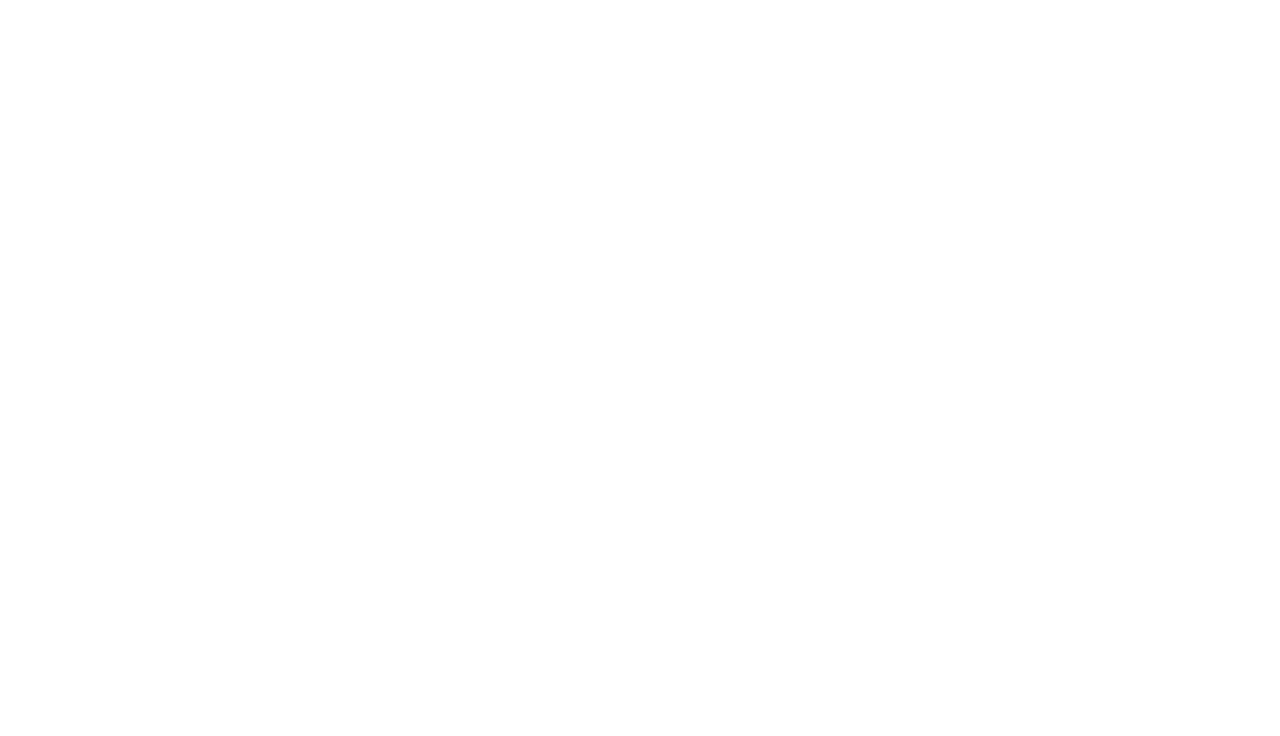
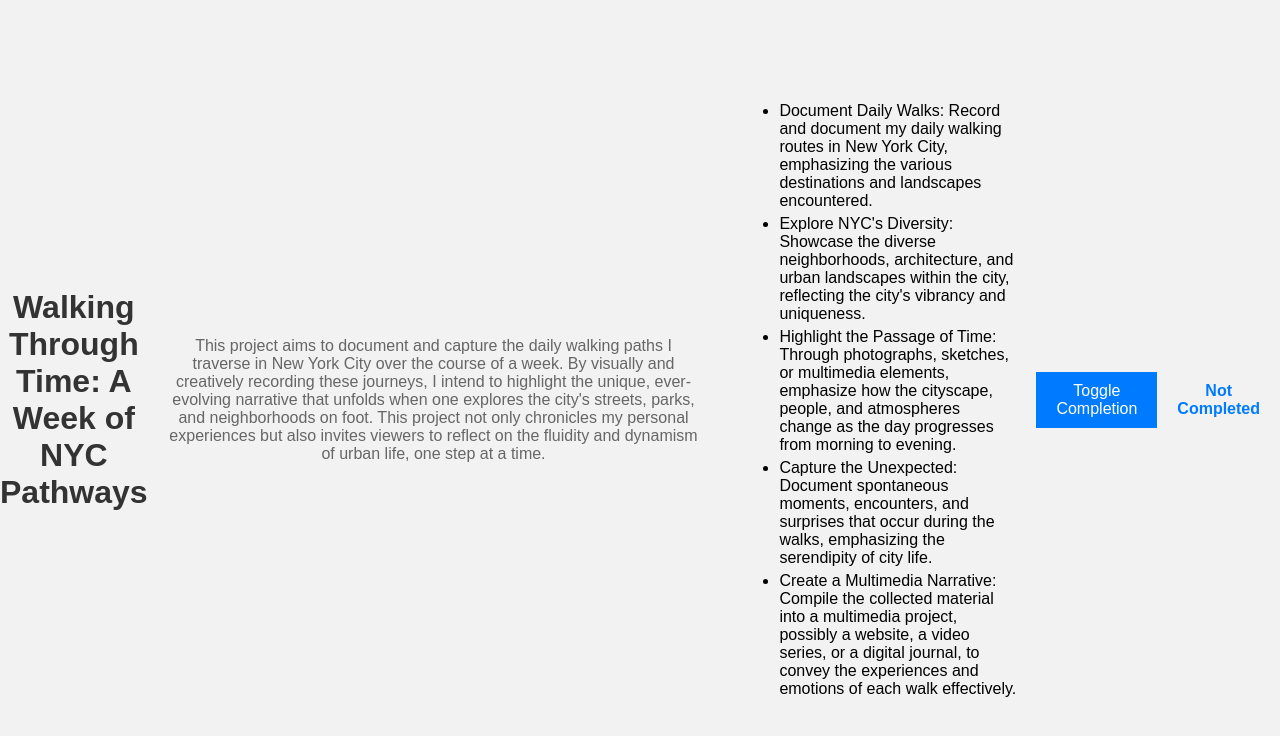
Before and after one commit to Chals161/Deeply-nested-objects, a plain HTML site: page index.html in a window 1280 px wide. Drawn offline with Linux system fonts and the light colour scheme.

Commit message:
third commit

```diff
--- a/index.html
+++ b/index.html
@@ -3,11 +3,17 @@
 <head>
     <meta charset="UTF-8">
     <meta name="viewport" content="width=device-width, initial-scale=1.0">
-    <title>Deeply Nested Objects</title>
+    <title>Walking Through Time</title>
     <link rel="stylesheet" type="text/css" href="style.css">
-    <script src="script.js"></script>
 </head>
 <body>
+    <h1 id="projectTitle"></h1>
+    <p id="projectDescription"></p>
+    <ul id="objectivesList"></ul>
+    <button id="toggleCompletion">Toggle Completion</button>
+    <p id="projectCompletionStatus"></p>
 
+
+    <script src="script.js"></script>
 </body>
 </html>
--- a/script.js
+++ b/script.js
@@ -47,32 +47,36 @@ const project = {
   ],
   toggleCompletion: function() {
     this.projectCompleted = !this.projectCompleted;
-    },
-
-    websiteLink: "https://www.example.com",
-    videoSeries: ["Episode 1", "Episode 2", "Episode 3"],
-    multimediaContent: [
-      { type: "Image", description: "Sunset in Central Park" },
-      { type: "Video", description: "Street Performers in Times Square" },
-    ],
-    reviewComments: {
-      positive: ["Impressive project concept!", "Great use of multimedia."],
-      negative: ["Website navigation could be improved."],
-    },
-    projectBudget: {
-      totalCost: 10000,
-      itemizedCosts: {
-        photography: 3000,
-        websiteDevelopment: 4000,
-        marketing: 2000,
-        miscellaneous: 1000,
-      },
+    updateCompletionStatus();
   },
 };
 
-  // Test
-  console.log("Project Start Date: " + project.startDate.toLocaleDateString());
-  console.log("Locations Visited: " + project.locationsVisited.join(", "));
-  console.log("Is Project Completed? " + project.projectCompleted);
+// Function to update the project completion status on the web page
+function updateCompletionStatus() {
+  const completionStatus = document.getElementById('projectCompletionStatus');
+  completionStatus.textContent = project.projectCompleted ? "Completed" : "Not Completed";
+}
+
+// Function to update the HTML content with project information
+function updateProjectInfo() {
+  document.getElementById('projectTitle').textContent = project.title;
+  document.getElementById('projectDescription').textContent = project.projectOverview.description;
+
+  const objectivesList = document.getElementById('objectivesList');
+  objectivesList.innerHTML = '';
+  project.projectOverview.objectives.forEach(objective => {
+    const listItem = document.createElement('li');
+    listItem.textContent = objective;
+    objectivesList.appendChild(listItem);
+  });
+
+  updateCompletionStatus();
+}
+
+// Event listener for the button to toggle project completion status
+document.getElementById('toggleCompletion').addEventListener('click', function() {
   project.toggleCompletion();
-  console.log("Is Project Completed? " + project.projectCompleted);
+});
+
+// Initial page setup
+updateProjectInfo();
--- a/style.css
+++ b/style.css
@@ -0,0 +1,68 @@
+body {
+    font-family: Arial, sans-serif;
+    text-align: center;
+    background-color: #f2f2f2;
+    margin: 0;
+    padding: 0;
+    height: 100vh;
+    display: flex;
+    justify-content: center;
+    align-items: center;
+  }
+
+  h1 {
+    color: #333;
+  }
+
+  #projectDescription {
+    font-size: 16px;
+    color: #666;
+    margin: 20px;
+  }
+
+  ul {
+    list-style-type: disc;
+    text-align: left;
+    margin: 20px;
+  }
+
+  li {
+    margin: 5px 0;
+  }
+
+  button {
+    background-color: #007BFF;
+    color: white;
+    border: none;
+    padding: 10px 20px;
+    cursor: pointer;
+    font-size: 16px;
+    transition: background-color 0.3s;
+  }
+
+  button:hover {
+    background-color: #0056b3;
+  }
+
+  #projectCompletionStatus {
+    font-weight: bold;
+    margin: 20px;
+    color: #007BFF;
+  }
+
+  .container {
+    display: flex;
+    justify-content: space-between;
+    align-items: center;
+    width: 100%;
+}
+
+.container figure {
+    flex: 1;
+    text-align: center;
+}
+
+.container img {
+    max-width: 100%;
+    height: auto;
+}
```
Also changed, not shown: prototype.html (added, +22 -0 lines), DNO-Home.png (added), DNO-sketches.png (added), DNO-walk.png (added), 3 other files. Lines whose indentation alone changed are shown as unchanged.
